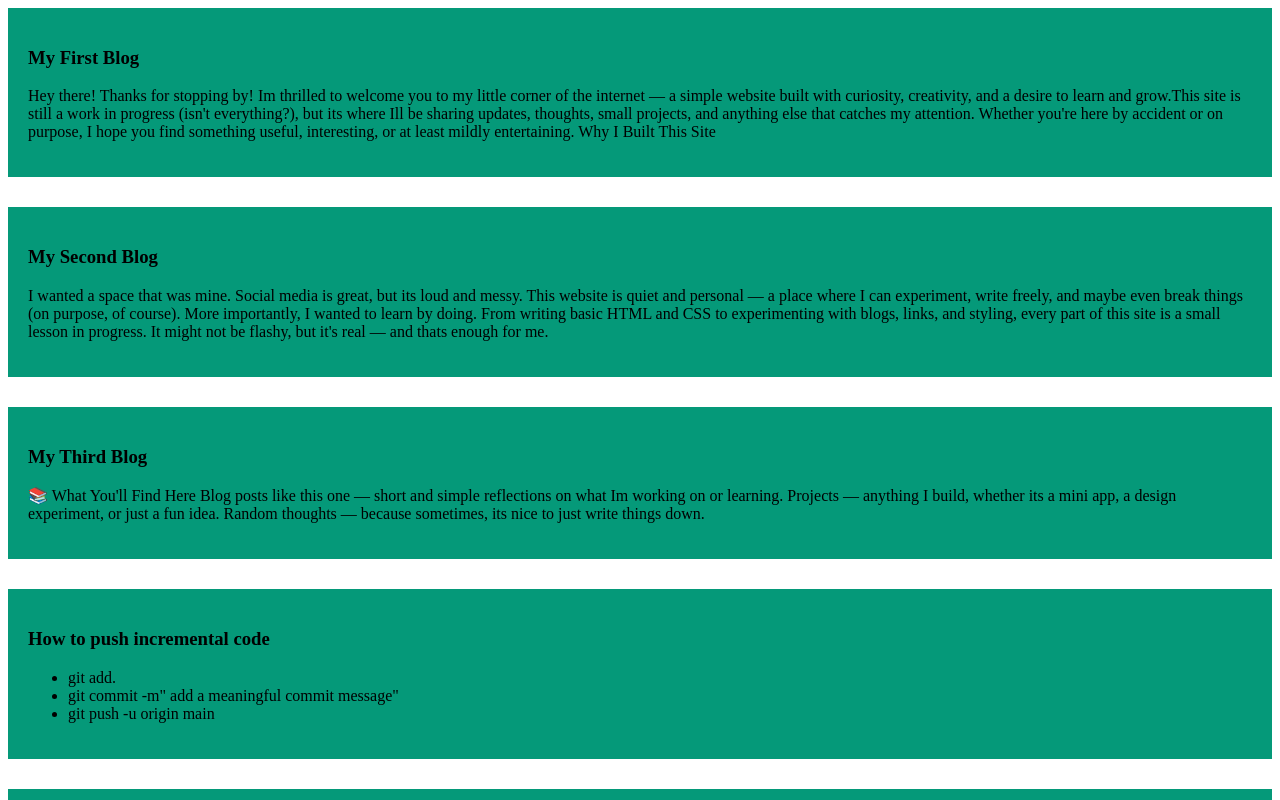
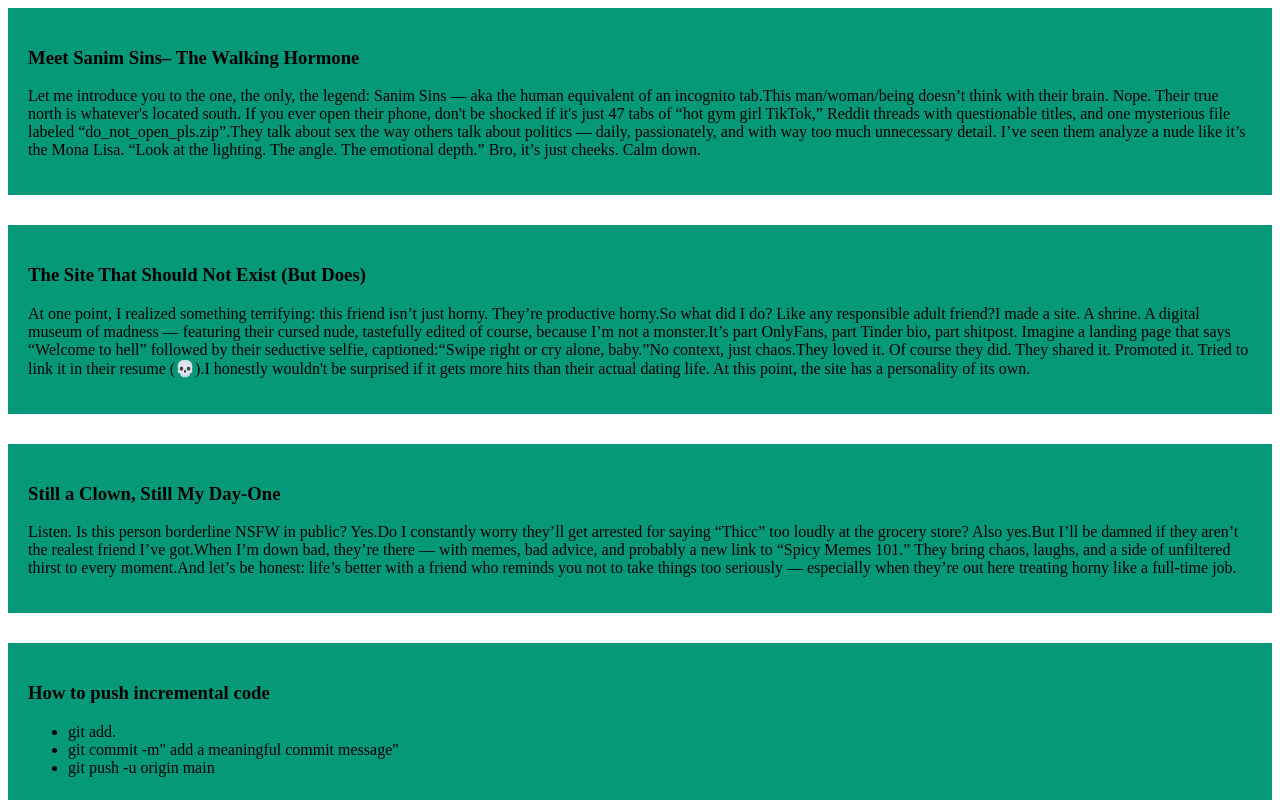
Before and after one commit to MuhammadKz/my-simple-website, a plain HTML site: page index.html in a window 1280 px wide. Shown: the top 800 px of the page. Drawn offline with Linux system fonts and the light colour scheme.

```diff
--- a/index.html
+++ b/index.html
@@ -9,21 +9,16 @@
 <body>
 
     <div>
-        <h3>My First Blog</h3>
-        <p>Hey there! Thanks for stopping by! Im thrilled to welcome you to my little corner of the internet — a simple website built with curiosity, creativity, and a desire to learn and grow.This site is still a work in progress (isn't everything?), but its where Ill be sharing updates, thoughts, small projects, and anything else that catches my attention. Whether you're here by accident or on purpose, I hope you find something useful, interesting, or at least mildly entertaining.
-        Why I Built This Site </p>
+        <h3>Meet Sanim Sins– The Walking Hormone</h3>
+        <p>Let me introduce you to the one, the only, the legend: Sanim Sins — aka the human equivalent of an incognito tab.This man/woman/being doesn’t think with their brain. Nope. Their true north is whatever's located south. If you ever open their phone, don't be shocked if it's just 47 tabs of “hot gym girl TikTok,” Reddit threads with questionable titles, and one mysterious file labeled “do_not_open_pls.zip”.They talk about sex the way others talk about politics — daily, passionately, and with way too much unnecessary detail. I’ve seen them analyze a nude like it’s the Mona Lisa. “Look at the lighting. The angle. The emotional depth.” Bro, it’s just cheeks. Calm down. </p>
     </div>
     <div>
-        <h3>My Second Blog</h3>
-       <p> I wanted a space that was mine. Social media is great, but its loud and messy. This website is quiet and personal — a place where I can experiment, write freely, and maybe even break things (on purpose, of course).
-        More importantly, I wanted to learn by doing. From writing basic HTML and CSS to experimenting with blogs, links, and styling, every part of this site is a small lesson in progress. It might not be flashy, but it's real — and thats enough for me.</p>
+        <h3>The Site That Should Not Exist (But Does)</h3>
+       <p> At one point, I realized something terrifying: this friend isn’t just horny. They’re productive horny.So what did I do? Like any responsible adult friend?I made a site. A shrine. A digital museum of madness — featuring their cursed nude, tastefully edited of course, because I’m not a monster.It’s part OnlyFans, part Tinder bio, part shitpost. Imagine a landing page that says “Welcome to hell” followed by their seductive selfie, captioned:“Swipe right or cry alone, baby.”No context, just chaos.They loved it. Of course they did. They shared it. Promoted it. Tried to link it in their resume (💀).I honestly wouldn't be surprised if it gets more hits than their actual dating life. At this point, the site has a personality of its own.</p>
        </div>
        <div>
-        <h3>My Third Blog</h3>
-        <p>📚 What You'll Find Here
-        Blog posts like this one — short and simple reflections on what Im working on or learning.
-        Projects — anything I build, whether its a mini app, a design experiment, or just a fun idea.
-        Random thoughts — because sometimes, its nice to just write things down. </p>
+        <h3> Still a Clown, Still My Day-One</h3>
+        <p>Listen. Is this person borderline NSFW in public? Yes.Do I constantly worry they’ll get arrested for saying “Thicc” too loudly at the grocery store? Also yes.But I’ll be damned if they aren’t the realest friend I’ve got.When I’m down bad, they’re there — with memes, bad advice, and probably a new link to “Spicy Memes 101.” They bring chaos, laughs, and a side of unfiltered thirst to every moment.And let’s be honest: life’s better with a friend who reminds you not to take things too seriously — especially when they’re out here treating horny like a full-time job.</p>
     </div>
     <div>
         <h3>How to push incremental code</h3>
```
